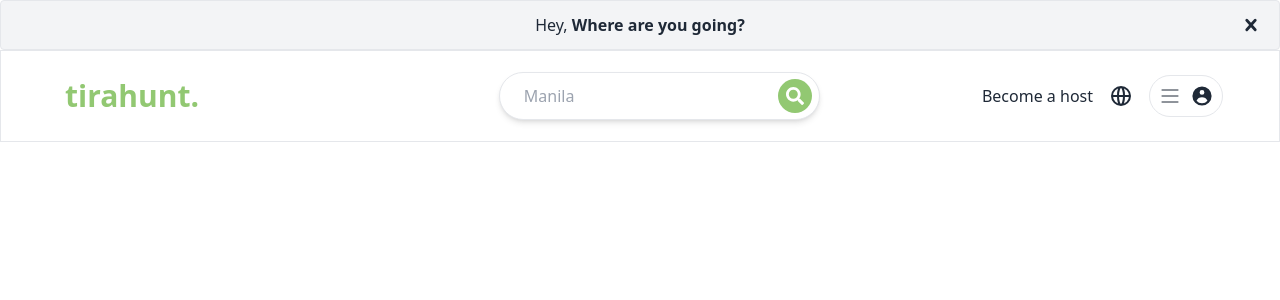
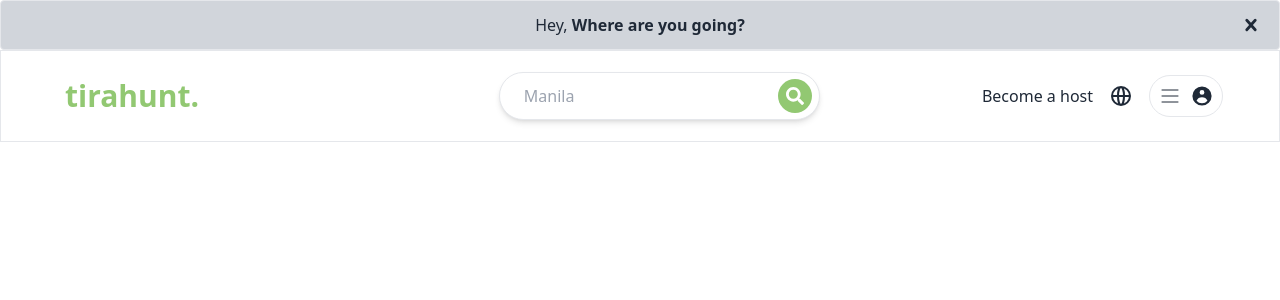
Before and after one commit to rjlb87/tirahunt, a React (Vite) app: page / in a window 1280 px wide. Shown: the top 300 px of the page. Built offline with nearby package versions, Linux system fonts and the light colour scheme.

Commit message:
WP-001: changed color to bg-gray-300

```diff
--- a/src/common/NavBar.jsx
+++ b/src/common/NavBar.jsx
@@ -15,7 +15,7 @@ const NavBar = () => {
   return (
     <>
       <div
-        className="bg-gray-100 border text-gray-800 text-center text- px-4 py-3 rounded relative"
+        className="bg-gray-300 border text-gray-800 text-center text- px-4 py-3 rounded relative"
         role="alert"
       >
         <span className="block sm:inline">Hey, </span>
```
